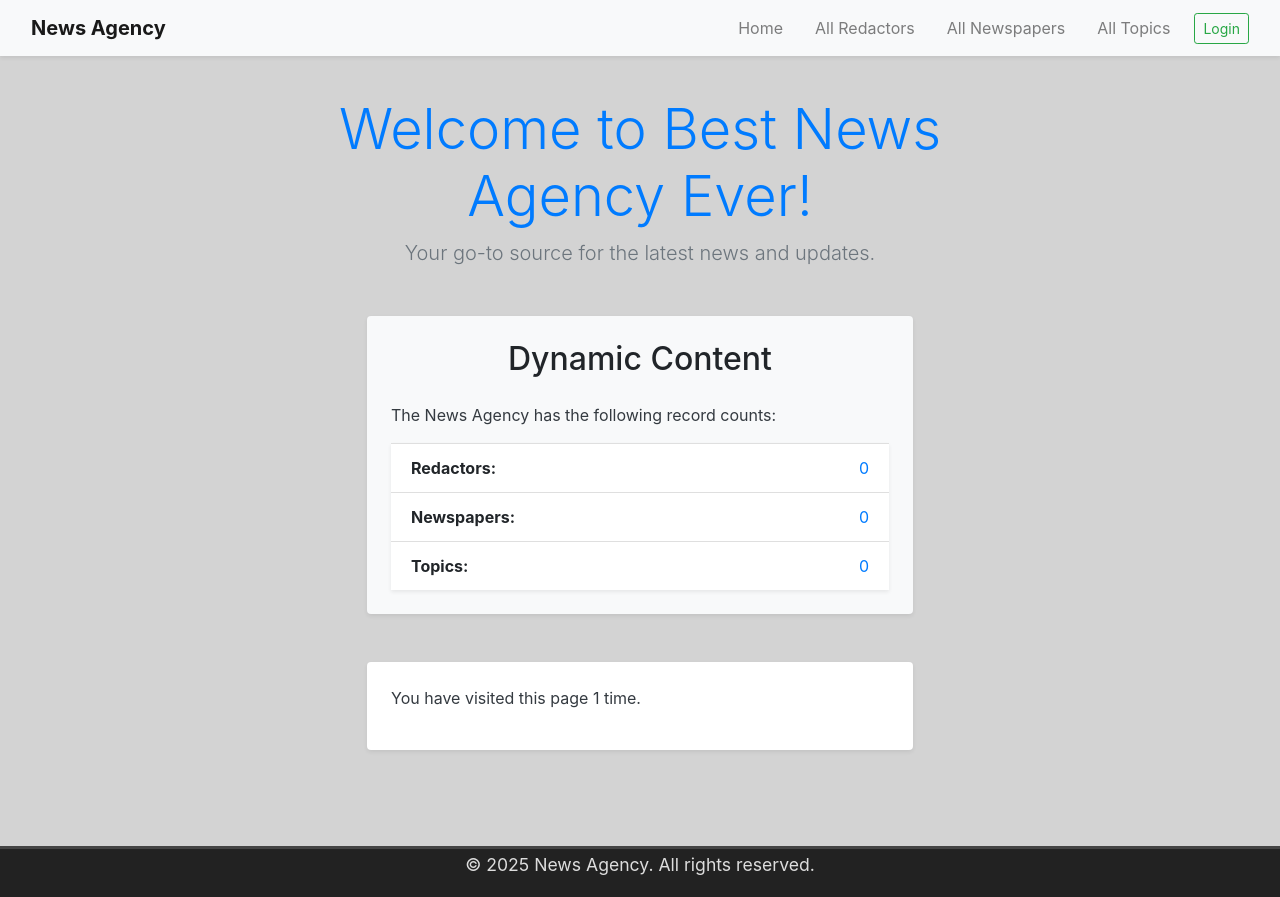
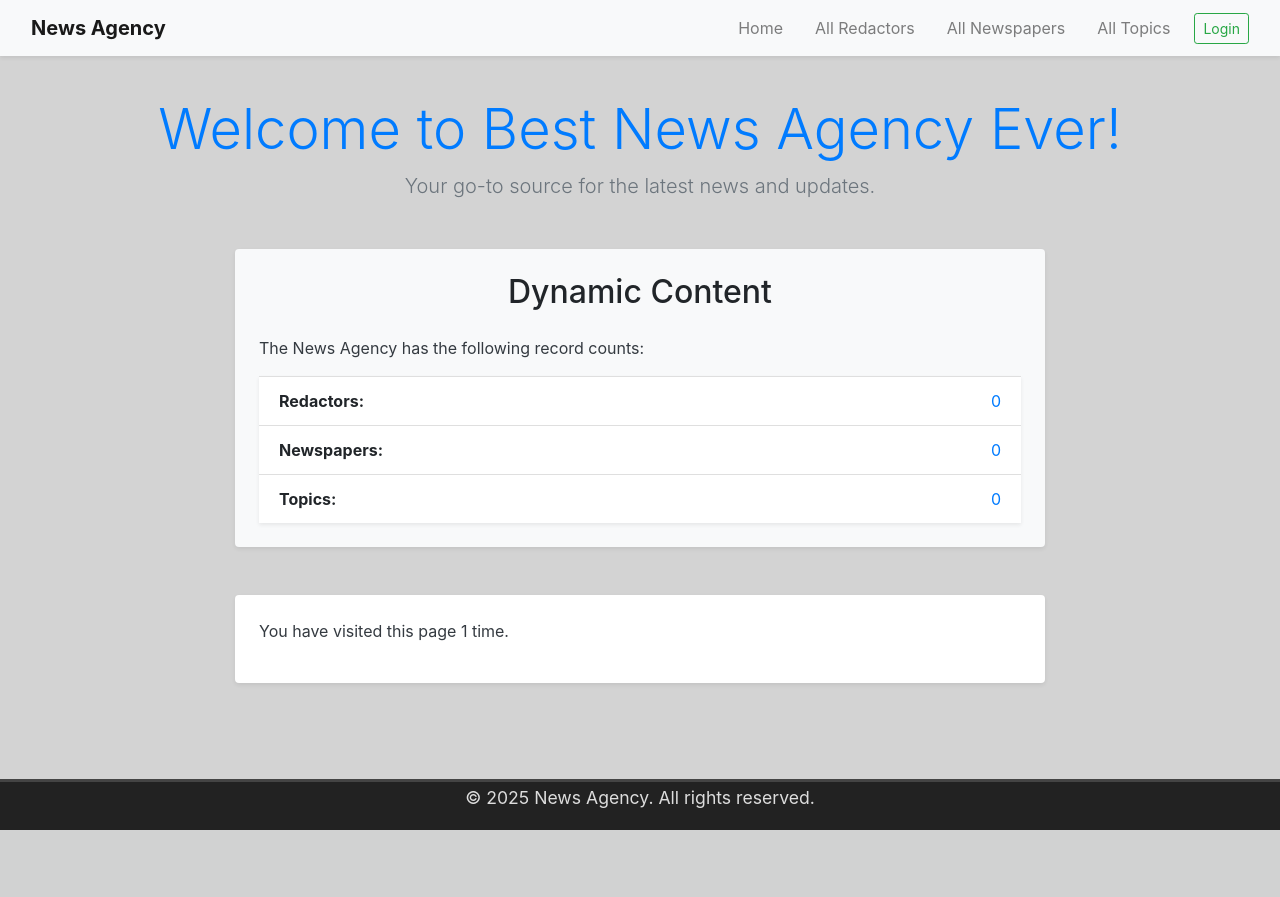
Before and after one commit to EugeneDolinskiy/news-agency, a Django app: page / in a window 1280 px wide. After the commit the page ends 830 px from the top, so only its background shows below. Run offline with Django 5.2, Linux system fonts and the light colour scheme; data that the repository does not hold is empty.

Commit message:
modify CSS for alignment

```diff
--- a/static/css/styles.css
+++ b/static/css/styles.css
@@ -68,8 +68,7 @@ h1 {
 }
 
 .container {
-    width: 80%;
-    padding: 20px;
+    width: 100%;
 }
 
 .content-container {
```
